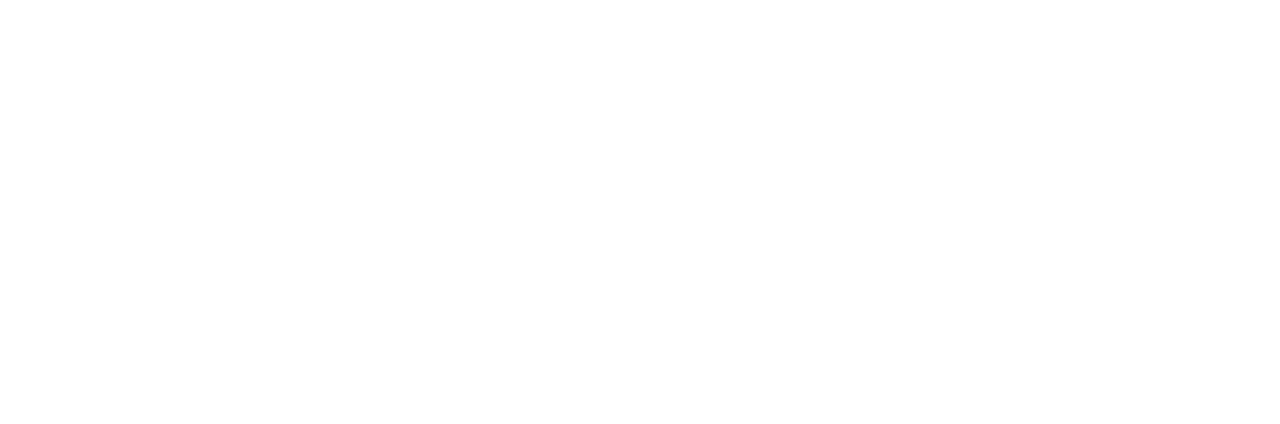
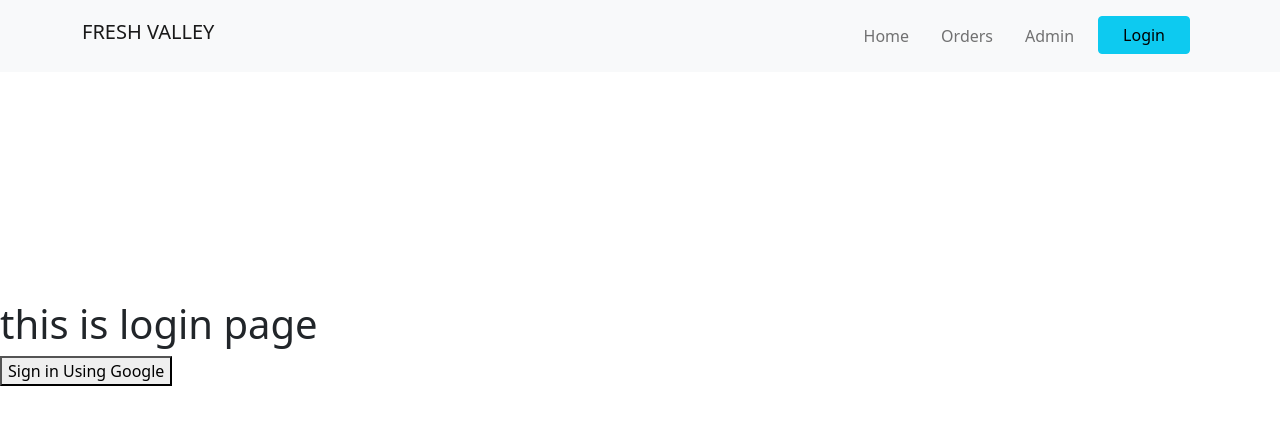
Before and after one commit to QuaziSamiha/Fresh-Valley-Client, a React (Create React App) app: page /login in a window 1280 px wide. Shown: the top 424 px of the page. Built offline with nearby package versions, Linux system fonts and the light colour scheme.

Commit message:
google sign in authentication done

```diff
--- a/package.json
+++ b/package.json
@@ -7,6 +7,7 @@
     "@testing-library/react": "^11.2.7",
     "@testing-library/user-event": "^12.8.3",
     "bootstrap": "^5.0.1",
+    "firebase": "^8.6.5",
     "react": "^17.0.2",
     "react-dom": "^17.0.2",
     "react-router-dom": "^5.2.0",
--- a/src/App.js
+++ b/src/App.js
@@ -1,8 +1,43 @@
 import './App.css';
+import {
+  BrowserRouter as Router,
+  Switch,
+  Route,
+  Link
+} from "react-router-dom";
+import Header from './components/Header/Header';
+import Home from './components/Home/Home';
+import Orders from './components/Orders/Orders';
+import Admin from './components/Admin/Admin';
+import Login from './components/Login/Login';
+import PageNotFound from './components/PageNotFound/PageNotFound';
 
 function App() {
   return (
     <div className="App">
+      <Router>
+        <Header />
+        <Switch>
+          <Route path="/home">
+            <Home />
+          </Route>
+          <Route path="/orders">
+            <Orders />
+          </Route>
+          <Route path="/admin">
+            <Admin />
+          </Route>
+          <Route path='/login'>
+            <Login />
+          </Route>
+          <Route path="/">
+            <Home />
+          </Route>
+          <Route path="*">
+            <PageNotFound />
+          </Route>
+        </Switch>
+      </Router>
     </div>
   );
 }
--- /dev/null
+++ b/src/components/Admin/Admin.js
@@ -0,0 +1,11 @@
+import React from 'react';
+
+const Admin = () => {
+    return (
+        <div style={{marginTop:"300px"}}>
+            <h1>this is admin section</h1>
+        </div>
+    );
+};
+
+export default Admin;
--- /dev/null
+++ b/src/components/Header/Header.js
@@ -0,0 +1,28 @@
+import React from 'react';
+import { Link } from 'react-router-dom';
+
+const Header = () => {
+    return (
+        <div className='fixed-top'>
+            <nav className='navbar navbar-expand-md navbar-light bg-light'>
+                <div className="container">
+                    {/* <img className='navbar-brand logo' src={Logo} alt="" /> */}
+                    <h3 className='navbar-brand logo'>FRESH VALLEY</h3>
+                    <button className='navbar-toggler' type='button' data-bs-toggle='collapse' data-bs-target='#navbarNav'>
+                        <span className='navbar-toggler-icon'></span>
+                    </button>
+                    <div className='collapse navbar-collapse justify-content-end' id='navbarNav'>
+                        <div className='navbar-nav'>
+                            <Link className='nav-link m-2' to="/home">Home</Link>
+                            <Link className='nav-link m-2' to="/orders">Orders</Link>
+                            <Link className='nav-link m-2' to="/admin">Admin</Link>
+                            <Link to='/login'><button className='btn btn-info px-4 m-2'>Login</button></Link>
+                        </div>
+                    </div>
+                </div>
+            </nav>
+        </div>
+    );
+};
+
+export default Header;
--- /dev/null
+++ b/src/components/Home/Home.js
@@ -0,0 +1,11 @@
+import React from 'react';
+
+const Home = () => {
+    return (
+        <div style={{marginTop:"300px"}}>
+            <h1>this is home...</h1>
+        </div>
+    );
+};
+
+export default Home;
--- /dev/null
+++ b/src/components/Login/Login.js
@@ -0,0 +1,49 @@
+import React, { useState } from 'react';
+import firebase from "firebase/app";
+import "firebase/auth";
+import firebaseConfig from './firebase.config';
+
+if (!firebase.apps.length) {
+    firebase.initializeApp(firebaseConfig)
+}
+
+const Login = () => {
+
+    const provider = new firebase.auth.GoogleAuthProvider();
+
+    const [user, setUser] = useState({
+        isSignedIn: false,
+        name: '',
+        email: ''
+    })
+
+    const handleGoogleSignIn = () => {
+        firebase.auth()
+            .signInWithPopup(provider)
+            .then((result) => {
+                // console.log(result);
+                console.log(result.user.email, result.user.displayName);
+                const signedInnUser = {
+                    name: result.user.displayName,
+                    email: result.user.email,
+                    isSignedIn: true
+                }
+                setUser(signedInnUser);
+            })
+            .catch((error) => {
+                console.log(error);
+            });
+    }
+
+    return (
+        <div style={{ marginTop: "300px" }}>
+            <h1>this is login page</h1>
+            {/* <button onClick={handleGoogleSignIn}>Sign in Using Google</button> */}
+            {
+                user.isSignedIn === false ? <button onClick={handleGoogleSignIn}>Sign in Using Google</button> : <h4>Welcome {user.name}</h4>
+            }
+        </div>
+    );
+};
+
+export default Login;
--- /dev/null
+++ b/src/components/Login/firebase.config.js
@@ -0,0 +1,10 @@
+const firebaseConfig = {
+    apiKey: "AIzaSyCJin1yMR59qOQyQXphV6DZ0aBRVZMJaoM",
+    authDomain: "fresh-valley-b42c8.firebaseapp.com",
+    projectId: "fresh-valley-b42c8",
+    storageBucket: "fresh-valley-b42c8.appspot.com",
+    messagingSenderId: "1049121684788",
+    appId: "1:1049121684788:web:568f605044e3eea5af7961"
+};
+
+export default firebaseConfig;
--- /dev/null
+++ b/src/components/Orders/Orders.js
@@ -0,0 +1,11 @@
+import React from 'react';
+
+const Orders = () => {
+    return (
+        <div style={{marginTop:"300px"}}>
+            <h1>Your orders.....</h1>
+        </div>
+    );
+};
+
+export default Orders;
--- /dev/null
+++ b/src/components/PageNotFound/PageNotFound.js
@@ -0,0 +1,11 @@
+import React from 'react';
+
+const PageNotFound = () => {
+    return (
+        <div style={{marginTop:"300px"}}>
+            <h1>Sorry Page Not Found!!! Error 404</h1>
+        </div>
+    );
+};
+
+export default PageNotFound;
```
Also changed, not shown: 2 other files (tests, documents, lock files or other folders).
